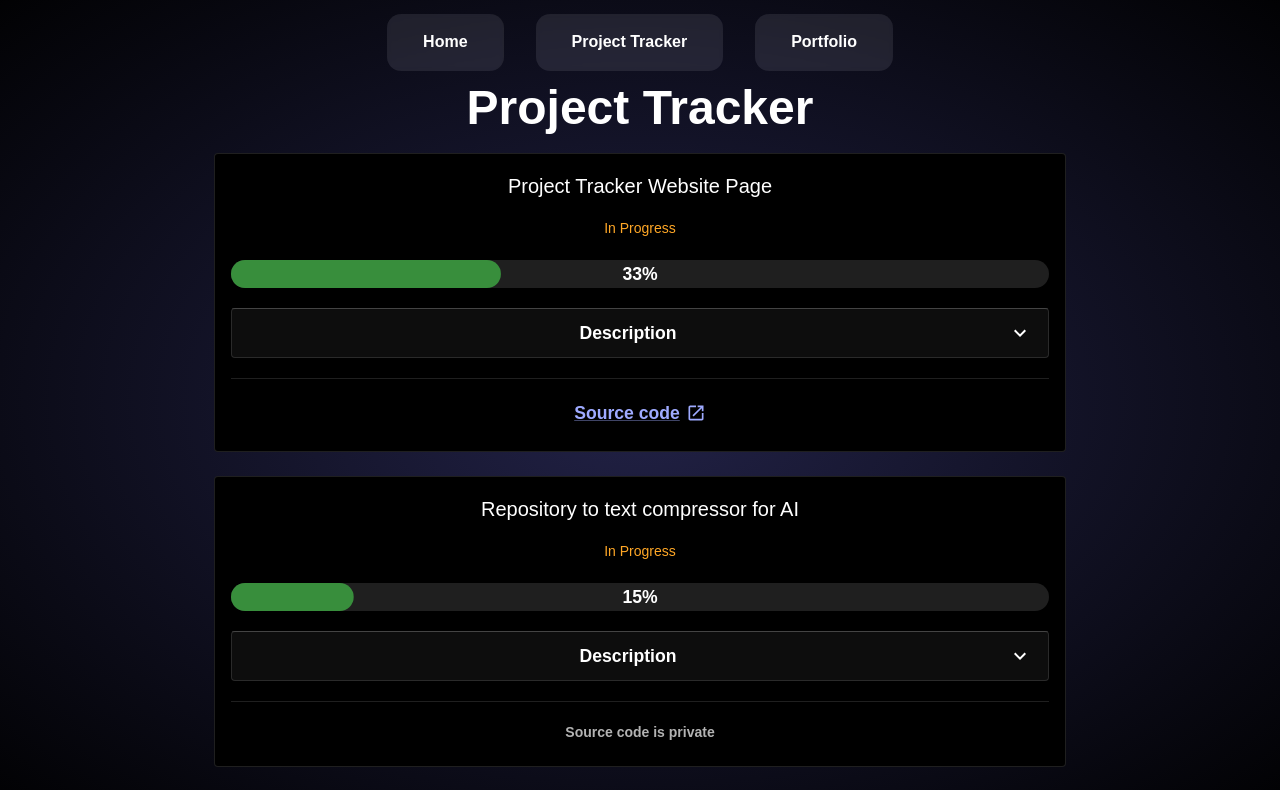
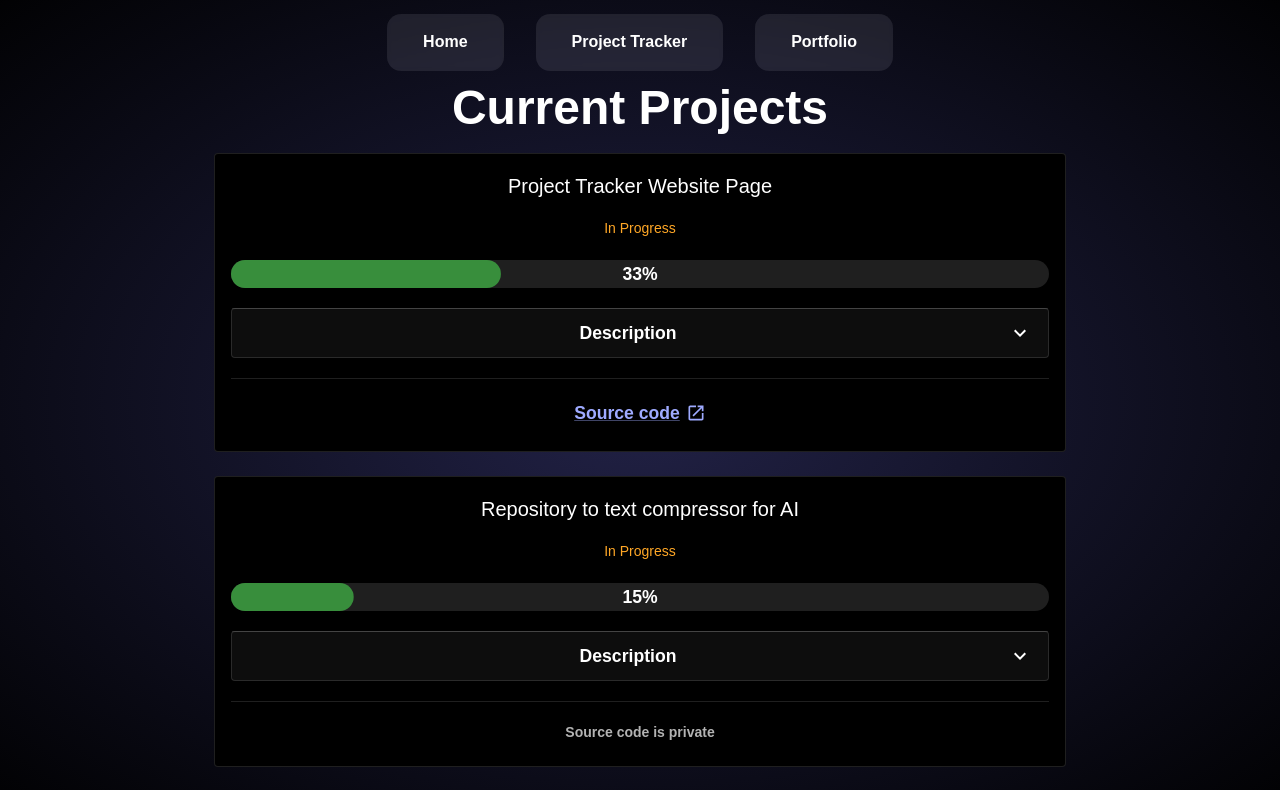
Before and after one commit to MaxBielstein/Website, a React (Create React App) app: page /project-tracker in a window 1280 px wide. Shown: the top 790 px of the page. Built offline with nearby package versions, Linux system fonts and the light colour scheme.

Commit message:
Change project tracker page title

```diff
--- a/src/pages/ProjectTrackerPage.tsx
+++ b/src/pages/ProjectTrackerPage.tsx
@@ -8,7 +8,7 @@ const ProjectTrackerPage: React.FC = () => {
   return (
     <Page maxWidth="md" center>
       <Typography variant="h3" component="h1" gutterBottom>
-        Project Tracker
+        Current Projects
       </Typography>
 
       <Stack spacing={3}>
```
